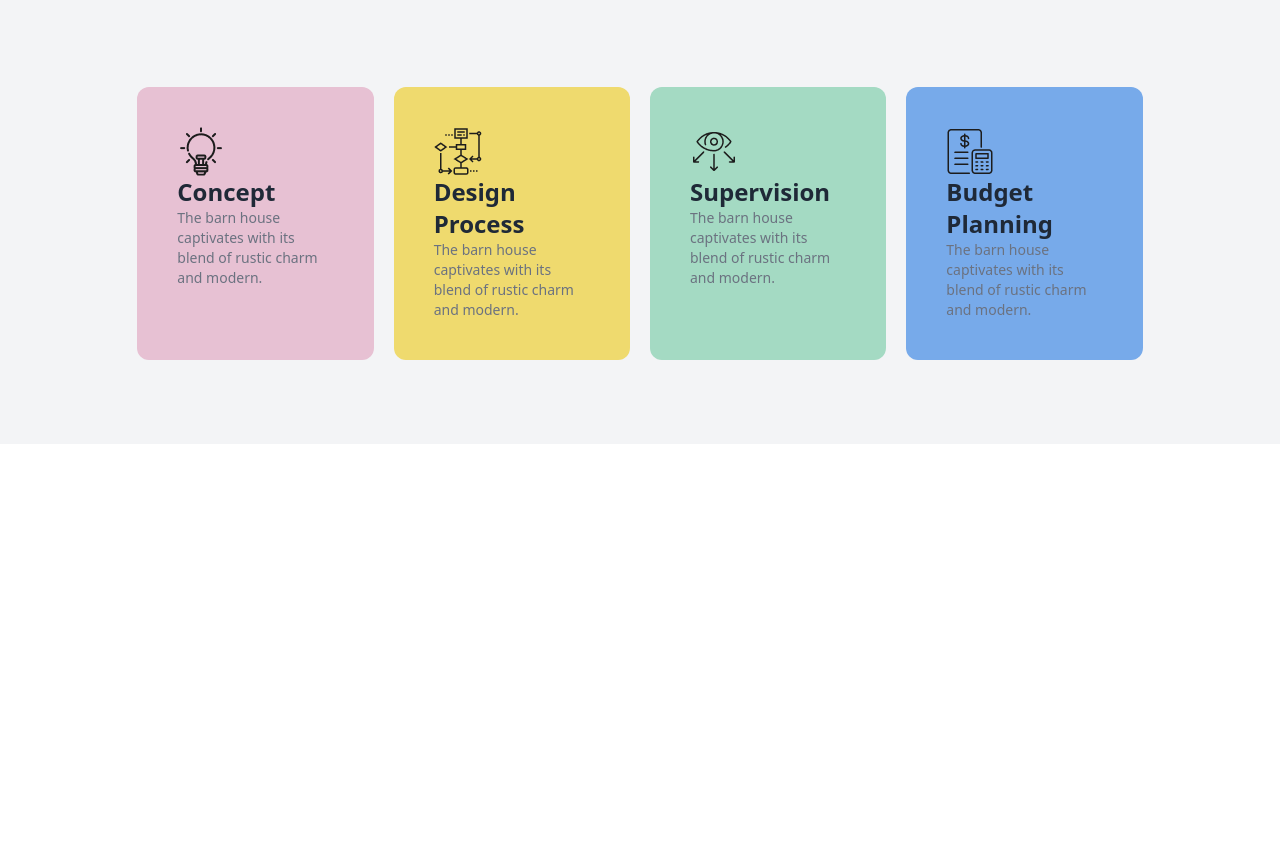
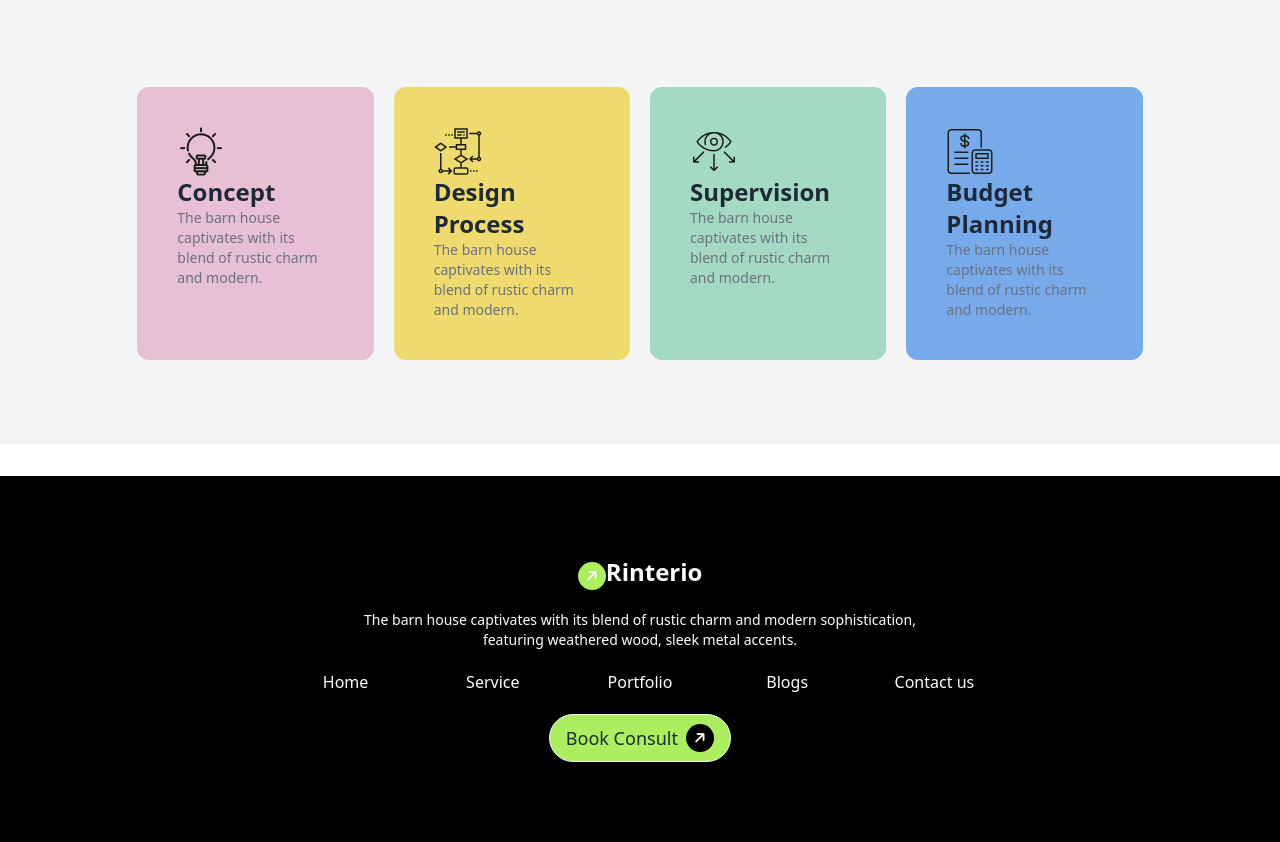
Before and after one commit to ALIASHRAFCHOWDHURY/Third-phase, a plain HTML site: page index.html in a window 1280 px wide. Shown: the part 2151-2993 px from the top of the page. Before the commit the page ends 2627 px from the top, so only its background shows below. Drawn offline with nearby package versions, Linux system fonts and the light colour scheme.

Commit message:
footer part complete

```diff
--- a/index.html
+++ b/index.html
@@ -170,5 +170,20 @@
                                 </div>
                </section>
         </main>
+        <footer class="bg-black md:p-10 p-2">
+                <div class="text-white text-center w-8/12   mx-auto space-y-5 md:p-10 p-2">
+                        <a class=" text-2xl font-bold"> <i class="fa-solid fa-arrow-right text-sm -rotate-45 bg-btn-color px-2 py-1 rounded-full"></i>Rinterio</a>
+                        <p class="text-sm">The barn house captivates with its blend of rustic charm and modern sophistication,<br> featuring weathered wood, sleek metal accents.</p>
+                        <div class="grid grid-cols-1 md:grid-cols-5 gap-4">
+                                <a href="">Home</a>
+                                <a href="">Service</a>
+                                <a href="">Portfolio</a>
+                                <a href="">Blogs</a>
+                                <a href="">Contact us</a>
+                        </div>
+
+                        <button class="btn bg-btn-color text-lg font-medium rounded-3xl">Book Consult <i class="fa-solid fa-arrow-right text-sm -rotate-45 bg-black text-white  px-2 py-1 rounded-full"></i></button>
+                </div>
+        </footer>
 </body>
 </html>
```
